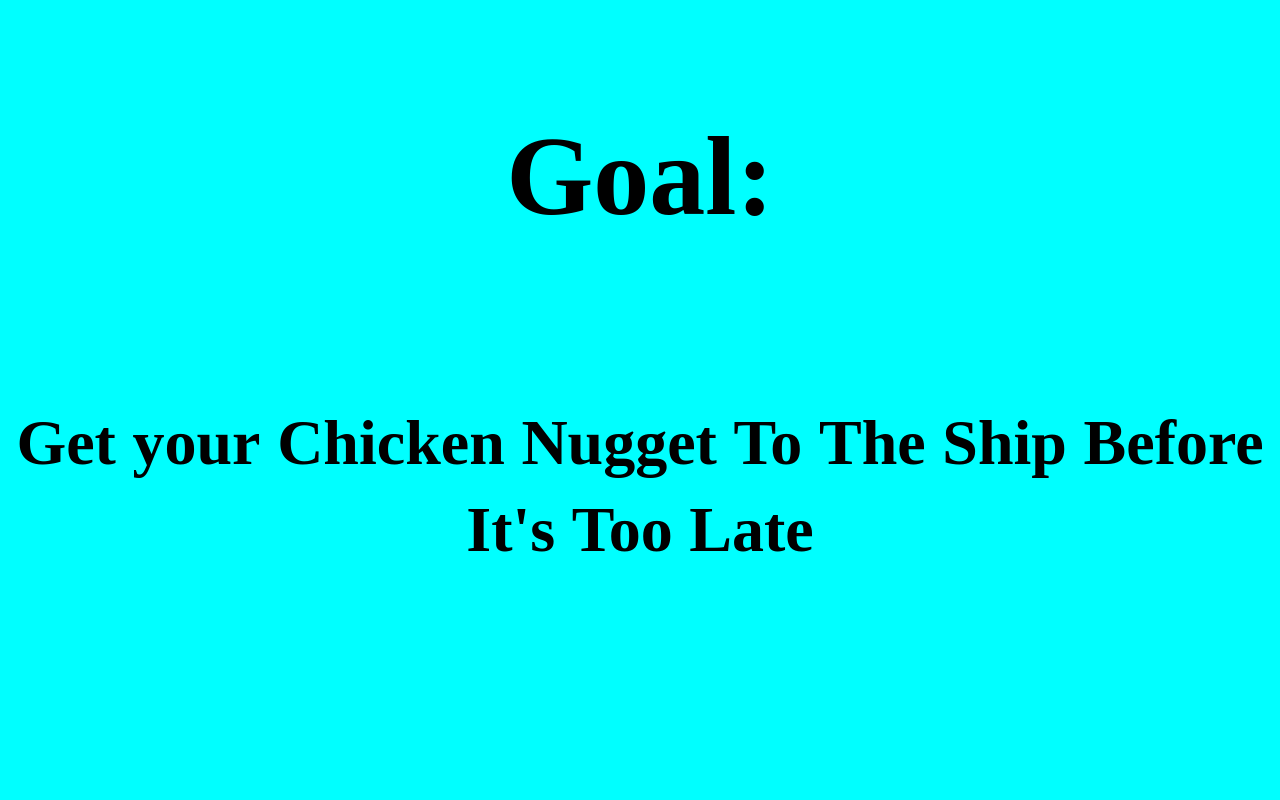
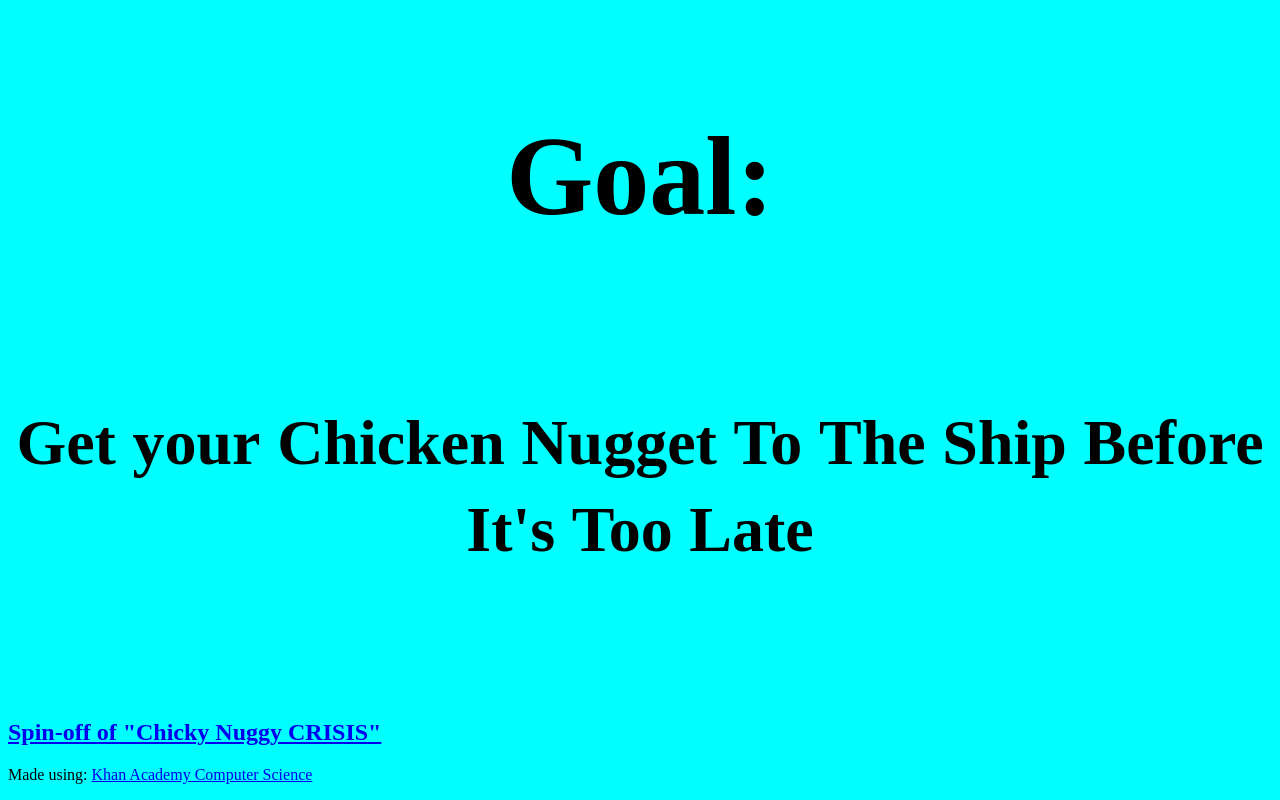
Before and after one commit to Riptide383/Version-One-No-Storyline-, a plain HTML site: page index.html in a window 1280 px wide. Shown: the part 1351-2151 px from the top of the page. Before the commit the page ends 2070 px from the top, so only its background shows below. Drawn offline with Linux system fonts and the light colour scheme; a script that the page names is missing.

Commit message:
Update index.html

```diff
--- a/index.html
+++ b/index.html
@@ -65,5 +65,6 @@
     </ul>
     <h3 id = "goal_title">Goal:</h3>
     <h6 id = "goal">Get your Chicken Nugget To The Ship Before It's Too Late</h6>
+    <h2><a href="https://www.khanacademy.org/computer-programming/spin-off-of-chicky-nuggy-crisis/6252476488433664">Spin-off of "Chicky Nuggy CRISIS"</a></h2><script src="https://www.khanacademy.org/computer-programming/spin-off-of-chicky-nuggy-crisis/6252476488433664/embed.js?editor=yes&buttons=yes&author=no&embed=yes"></script><p>Made using: <a href="http://www.khanacademy.org/computer-programming">Khan Academy Computer Science</a></p>
 </body>
 </html>
```
